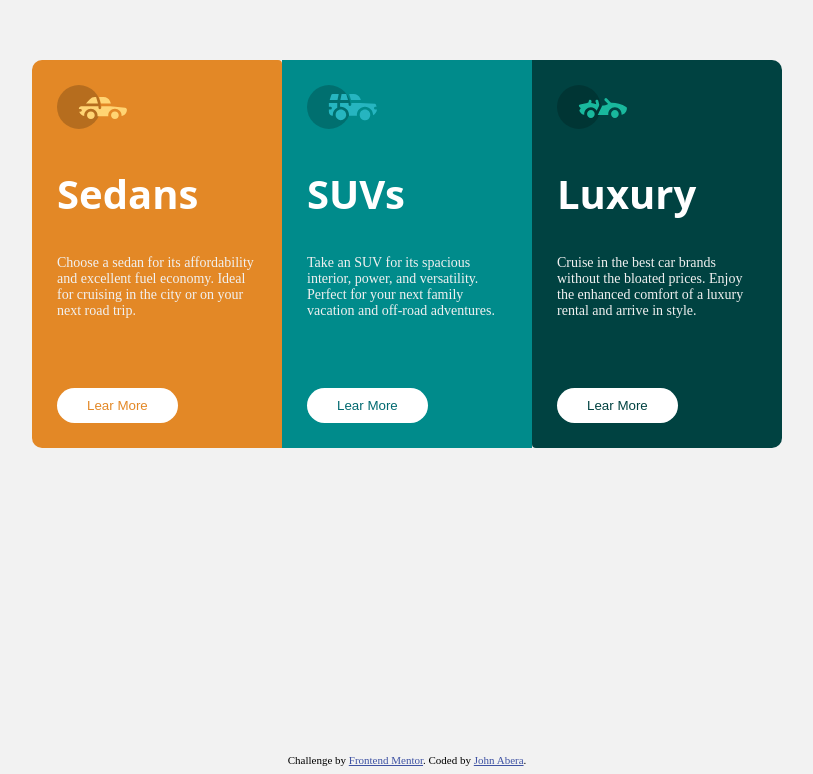
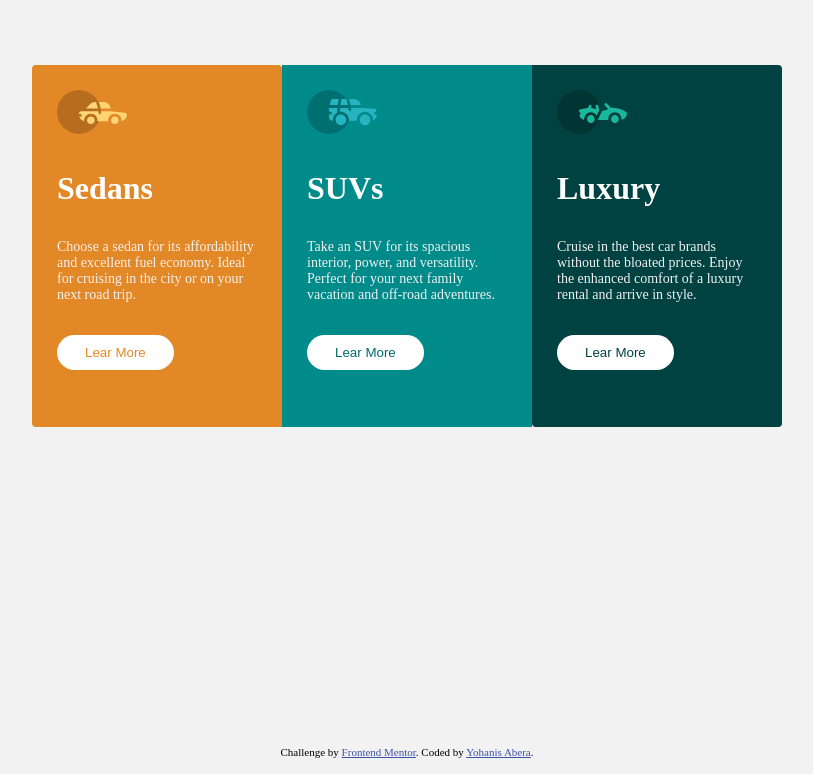
Before and after one commit to Gskds/3-columen-card, a plain HTML site: page index.html in a window 1280 px wide. Shown: the part 154-928 px from the top of the page, without its empty margins (233-1046 px from the left). Drawn offline with Linux system fonts and the light colour scheme.

Commit message:
countless changes

```diff
--- a/index.html
+++ b/index.html
@@ -46,7 +46,7 @@
   <footer>
     <div class="attribution">
       Challenge by <a href="https://www.frontendmentor.io?ref=challenge" target="_blank">Frontend Mentor</a>.
-      Coded by <a href="#">John Abera</a>.
+      Coded by <a href="#">Yohanis Abera</a>.
     </div>
   </footer>
 </body>
--- a/style.css
+++ b/style.css
@@ -11,6 +11,12 @@
   box-sizing: border-box;
 }
 
+body,
+h2,
+p {
+  margin: 0;
+}
+
 .attribution {
   color: black;
   font-size: 11px;
@@ -22,34 +28,31 @@
   color: hsl(228, 45%, 44%);
 }
 
-html {
-  font-size: 62.5%;
-}
-
 /* Topography */
 body {
   background: #f2f2f2;
   color: var(--body-color);
-  font-size: 1.5rem;
-  justify-content: left;
+  font-family: "Lexend Deca";
+  font-size: 1rem;
+  font-weight: 400;
 }
 
 h2 {
   color: #fff;
-  font-family: system-ui, -apple-system, BlinkMacSystemFont, 'Segoe UI', Roboto, Oxygen, Ubuntu, Cantarell, 'Open Sans', 'Helvetica Neue', sans-serif;
-  font-size: 4rem;
+  font-family: "Big Shoulders Display";
+  font-size: 2rem;
   font-weight: 700;
 }
 
 @media screen and (min-width: 60em) {
   body {
-    font-size: 1.4rem;
+    font-size: 0.875rem;
   }
 }
 
 /* Icons */
 .icon {
-  width: 7rem;
+  width: 4.375rem;
 }
 
 /* Card */
@@ -60,14 +63,20 @@ h2 {
   min-height: 100vh;
 }
 
+.card > * {
+  margin-bottom: 2rem;
+}
+
 .card {
-  padding: 2.5rem;
+  --border-radius: 4px;
+
+  padding: 1.5625rem;
 }
 
 .sedans {
   background-color: #e38826;
-  border-top-left-radius: 4px;
-  border-top-right-radius: 4px;
+  border-top-left-radius: var(--border-radius);
+  border-top-right-radius: var(--border-radius);
 }
 
 .suvs {
@@ -76,8 +85,8 @@ h2 {
 
 .luxury {
   background-color: #004241;
-  border-bottom-left-radius: 4px;
-  border-bottom-right-radius: 4px;
+  border-bottom-left-radius: var(--border-radius);
+  border-bottom-right-radius: var(--border-radius);
 }
 
 @media screen and (min-width: 800px) {
@@ -85,36 +94,31 @@ h2 {
     grid-template-columns: repeat(3, 1fr);
     align-items: center;
     max-width: 750px;
-    justify-content: center;
-  }
-
-  .card {
-    margin: 0;
   }
 
   .sedans {
-    border-top-left-radius: 10px;
-    border-bottom-left-radius: 10px;
+    border-top-left-radius: var(--border-radius);
+    border-bottom-left-radius: var(--border-radius);
   }
 
   .luxury {
-    border-top-right-radius: 10px;
-    border-bottom-right-radius: 10px;
+    border-top-right-radius: var(--border-radius);
+    border-bottom-right-radius: var(--border-radius);
   }
 }
 
 /* Button */
 .btn {
   background: #fff;
-  border-radius: 2rem;
+  border-radius: 20px;
   border: 0;
   color: #f2f2f2;
-  margin-top: 55px;
-  padding: 1rem 3rem;
+  /* margin-top: 55px; */
+  padding: 0.625rem 1.75rem;
 }
 
 .btn:hover {
-  border: 2px solid white;
+  outline: 2px solid white;
   color: var(--body-color);
   cursor: pointre;
 }
```
Also changed, not shown: 2 other files.
